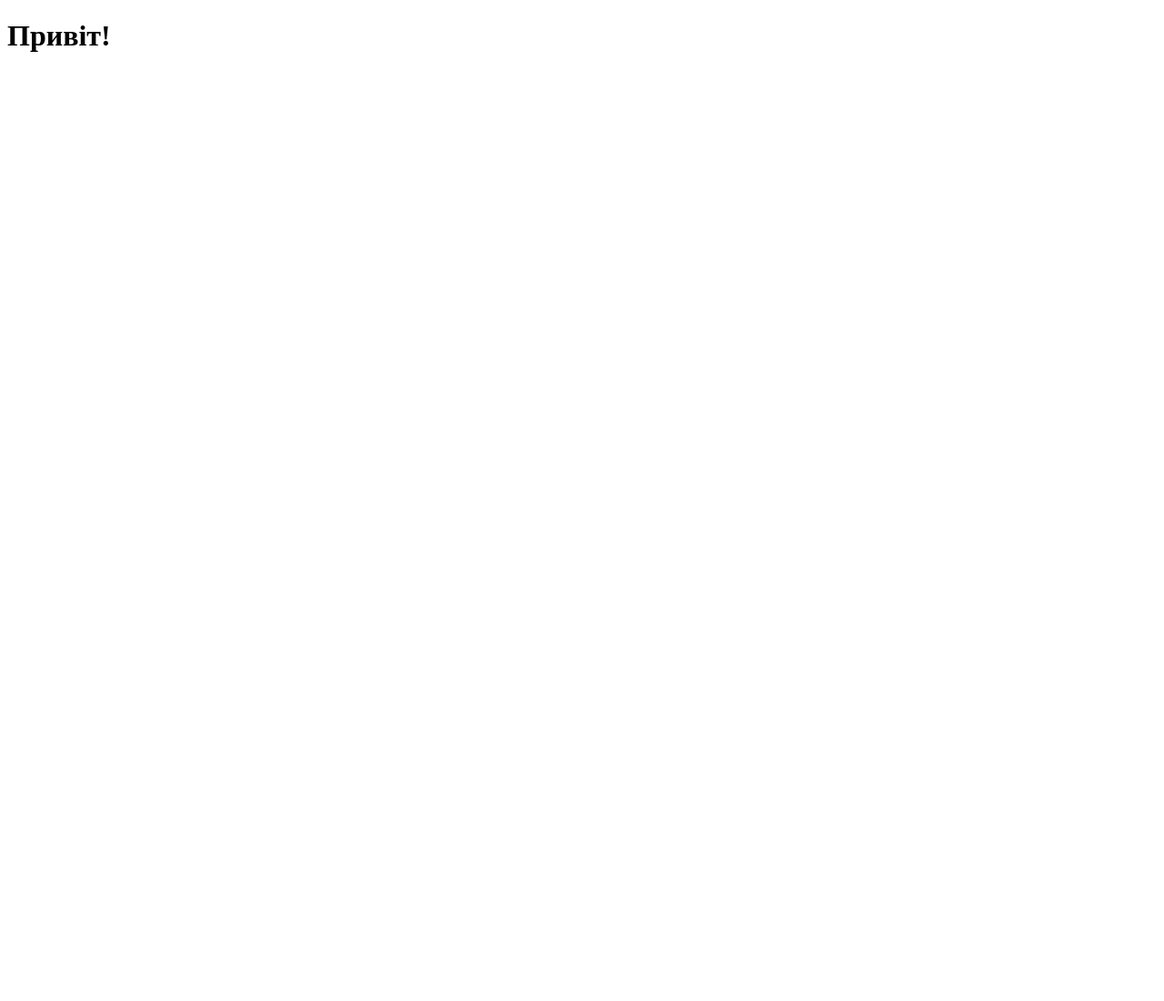
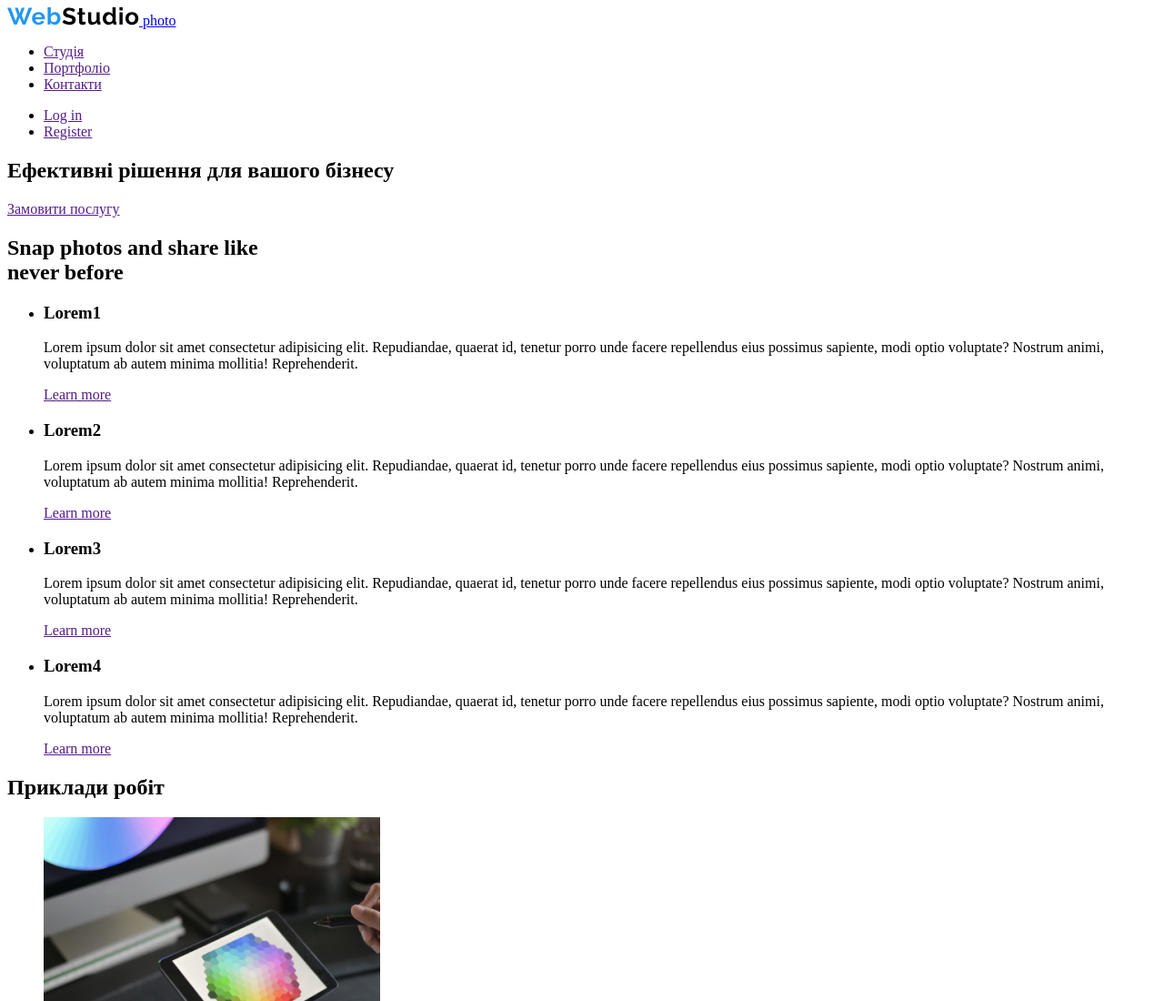
Before and after one commit to ZhenyaIlchenko/test, a plain HTML site: page index.html in a window 1280 px wide. Shown: the top 1100 px of the page at 91% size. Before the commit the page ends 800 px from the top, so only its background shows below. Drawn offline with Linux system fonts and the light colour scheme.

Commit message:
додає теги

```diff
--- a/index.html
+++ b/index.html
@@ -7,6 +7,134 @@
     <title>Document</title>
 </head>
 <body>
-    <h1>Привіт!</h1>
+    <!-- Шапка сайту -->
+    <header>
+        <nav>
+            <a href="/">
+                <img src="/image/logo.svg" alt="Логотип компанії">
+                photo
+            </a>
+
+            <ul>
+                <li><a href="">Студія</a></li>
+                <li><a href="">Портфоліо</a></li>
+                <li><a href="">Контакти</a></li>
+            </ul>
+
+            <ul>
+                <li><a href="">Log in</a></li>
+                <li><a href="">Register</a></li>
+            </ul>
+        </nav>
+    </header>
+
+    <main>
+    <!-- Герой -->
+    <section>
+        <h1>Ефективні рішення для вашого бізнесу</h1>
+        <a href="">Замовити послугу</a>
+    </section>
+
+    <!-- Переваги -->
+    <section>
+        <h2>Snap photos and share like <br> never before</h2>
+
+        <ul>
+            <li>
+                <h3>Lorem1</h3>
+                <p>Lorem ipsum dolor sit amet consectetur adipisicing elit. Repudiandae, quaerat id, tenetur porro unde facere repellendus eius possimus sapiente, modi optio voluptate? Nostrum animi, voluptatum ab autem minima mollitia! Reprehenderit.</p>
+                <a href="">Learn more</a>
+            </li>
+            <li>
+                <h3>Lorem2</h3>
+                <p>Lorem ipsum dolor sit amet consectetur adipisicing elit. Repudiandae, quaerat id, tenetur porro unde facere
+                    repellendus eius possimus sapiente, modi optio voluptate? Nostrum animi, voluptatum ab autem minima mollitia!
+                    Reprehenderit.</p>
+                <a href="">Learn more</a>
+            </li>
+            <li>
+                <h3>Lorem3</h3>
+                <p>Lorem ipsum dolor sit amet consectetur adipisicing elit. Repudiandae, quaerat id, tenetur porro unde facere
+                    repellendus eius possimus sapiente, modi optio voluptate? Nostrum animi, voluptatum ab autem minima mollitia!
+                    Reprehenderit.</p>
+                <a href="">Learn more</a>
+            </li>
+            <li>
+                <h3>Lorem4</h3>
+                <p>Lorem ipsum dolor sit amet consectetur adipisicing elit. Repudiandae, quaerat id, tenetur porro unde facere
+                    repellendus eius possimus sapiente, modi optio voluptate? Nostrum animi, voluptatum ab autem minima mollitia!
+                    Reprehenderit.</p>
+                <a href="">Learn more</a>
+            </li>
+        </ul>
+
+    </section>
+
+    <!-- Приклади робіт -->
+    <section>
+        <h2>Приклади робіт</h2>
+
+        <ul>
+            <li>
+                <img src="/image/img.png" alt="Приклади робіт" width="370">
+                <h3>Lorem</h3>
+                <p>Lorem ipsum dolor sit amet consectetur adipisicing elit. Corrupti voluptate impedit, quaerat provident cum nobis laudantium nulla et numquam. Repudiandae, facere? Quo ipsum veritatis doloremque est illo. Distinctio, vel vitae!</p>
+            </li>
+            <li>
+                <img src="/image/img.png" alt="Приклади робіт" width="370">
+                <h3>Lorem</h3>
+                <p>Lorem ipsum dolor sit amet consectetur adipisicing elit. Corrupti voluptate impedit, quaerat provident cum nobis
+                    laudantium nulla et numquam. Repudiandae, facere? Quo ipsum veritatis doloremque est illo. Distinctio, vel
+                    vitae!</p>
+            </li>
+        </ul>
+    </section>
+
+    <!-- Testimonial -->
+    <section>
+        <h2>You are in good company</h2>
+        <p>Lorem ipsum dolor sit amet consectetur adipisicing elit. Perspiciatis facilis odio accusamus facere sapiente aliquid est voluptatum voluptate, omnis consequatur voluptatem voluptates molestias asperiores animi, molestiae non quis similique beatae?</p>
+        <ul>
+            <li>
+                <a href="">
+                    <img src="/image/img.png" alt="Логотип компанії" width="173"></a>
+            </li>
+            <li>
+                <a href="">
+                    <img src="/image/img.png" alt="Логотип компанії" width="173"></a>
+            </li>
+            <li>
+                <a href="">
+                    <img src="/image/img.png" alt="Логотип компанії" width="173"></a>
+            </li>
+            <li>
+                <a href="">
+                    <img src="/image/img.png" alt="Логотип компанії" width="173"></a>
+            </li>
+            <li>
+                <a href="">
+                    <img src="/image/img.png" alt="Логотип компанії" width="173"></a>
+            </li>
+            <li>
+                <a href="">
+                    <img src="/image/img.png" alt="Логотип компанії" width="173"></a>
+            </li>
+            <li>
+                <a href="">
+                    <img src="/image/img.png" alt="Логотип компанії" width="173"></a>
+            </li>
+            <li>
+                <a href="">
+                    <img src="/image/img.png" alt="Логотип компанії" width="173"></a>
+            </li>
+        </ul>
+    </section>
+
+    </main>
+
+<!-- Футер -->
+    <footer>
+
+    </footer>
 </body>
 </html>
--- a/styles.css
+++ /dev/null
@@ -1 +0,0 @@
-.h1 {color: blue;}
```
Also changed, not shown: image/img.png (added), image/logo.svg (added).
